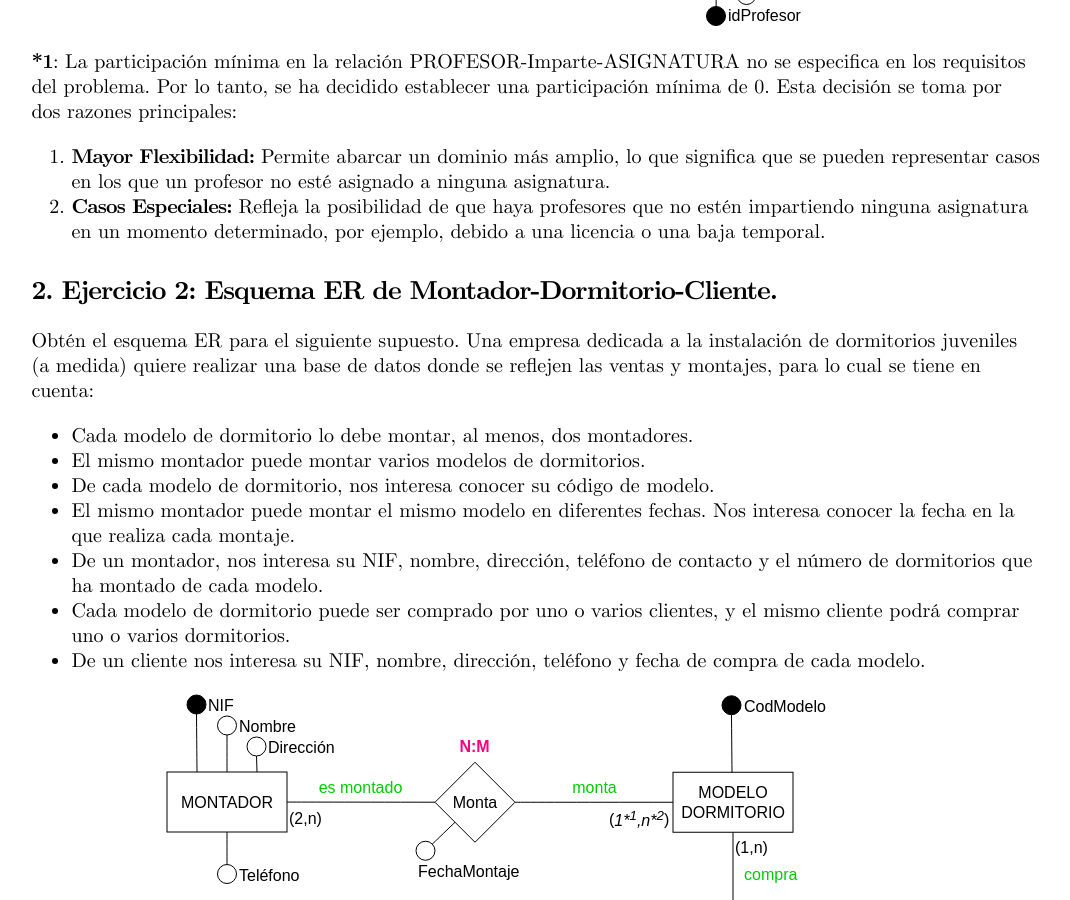
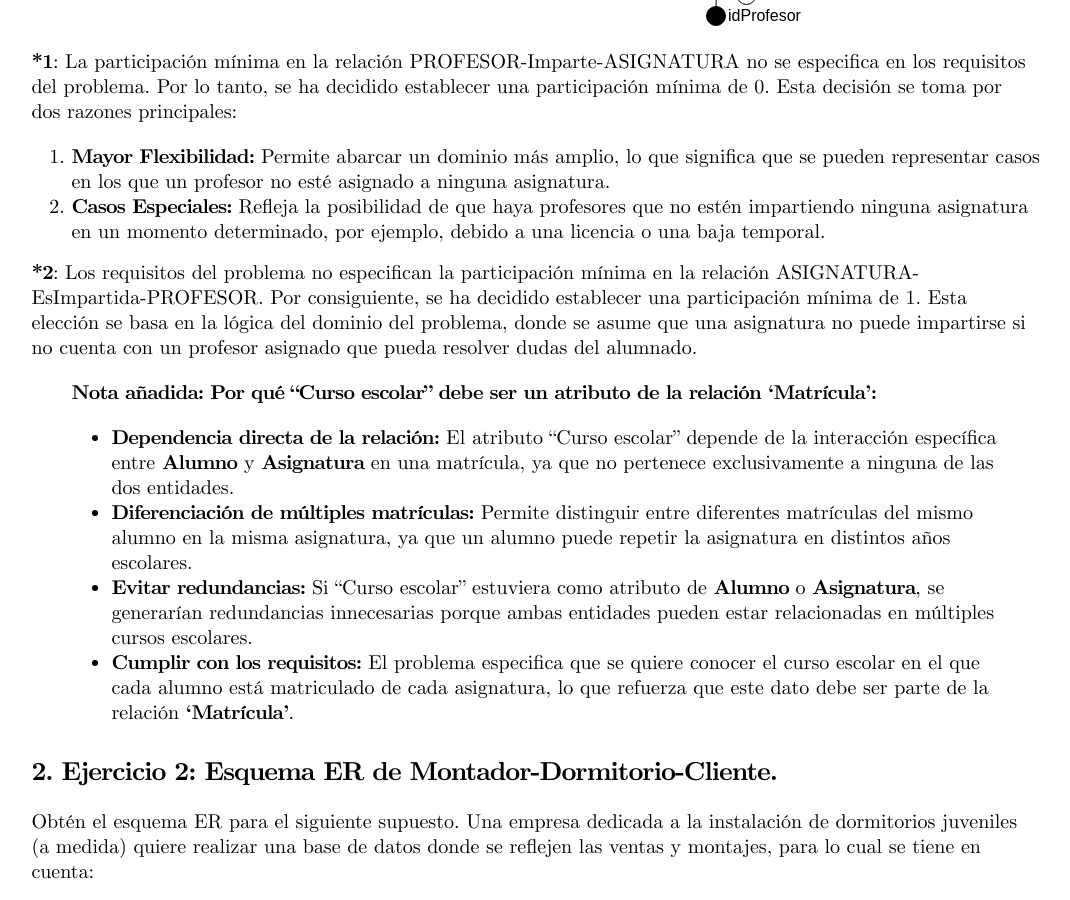
Before and after one commit to TeoRojas/teorojas.github.io, a Jekyll site: the page built from bases-de-datos/UD02-ejercicios.md, in a window 1280 px wide and 900 px high, scrolled down 1888 px. Shown: the whole window, without its empty margins (103-1173 px from the left). Built offline with Jekyll 4.4.1, drawn with Linux system fonts in a browser that asks for light colours; nearby versions of some CDN libraries.

Commit message:
BBDD.UD02.EX -> Ex01. Updated

```diff
--- a/bases-de-datos/UD02-ejercicios.md
+++ b/bases-de-datos/UD02-ejercicios.md
@@ -45,6 +45,15 @@ Elabora el esquema ER que contemple lo siguiente:
 
 1. **Mayor Flexibilidad:** Permite abarcar un dominio más amplio, lo que significa que se pueden representar casos en los que un profesor no esté asignado a ninguna asignatura.
 2. **Casos Especiales:** Refleja la posibilidad de que haya profesores que no estén impartiendo ninguna asignatura en un momento determinado, por ejemplo, debido a una licencia o una baja temporal.
+
+**\*2**: Los requisitos del problema no especifican la participación mínima en la relación ASIGNATURA-EsImpartida-PROFESOR. Por consiguiente, se ha decidido establecer una participación mínima de 1. Esta elección se basa en la lógica del dominio del problema, donde se asume que una asignatura no puede impartirse si no cuenta con un profesor asignado que pueda resolver dudas del alumnado.
+
+> **Nota añadida: Por qué "Curso escolar" debe ser un atributo de la relación 'Matrícula':**
+> - **Dependencia directa de la relación:** El atributo "Curso escolar" depende de la interacción específica entre **Alumno** y **Asignatura** en una matrícula, ya que no pertenece exclusivamente a ninguna de las dos entidades.
+> - **Diferenciación de múltiples matrículas:** Permite distinguir entre diferentes matrículas del mismo alumno en la misma asignatura, ya que un alumno puede repetir la asignatura en distintos años escolares.
+> - **Evitar redundancias:** Si "Curso escolar" estuviera como atributo de **Alumno** o **Asignatura**, se generarían redundancias innecesarias porque ambas entidades pueden estar relacionadas en múltiples cursos escolares.
+> - **Cumplir con los requisitos:** El problema especifica que se quiere conocer el curso escolar en el que cada alumno está matriculado de cada asignatura, lo que refuerza que este dato debe ser parte de la relación **'Matrícula'**.
+
 
 ## 2. Ejercicio 2: Esquema ER de Montador-Dormitorio-Cliente.
 
```
Also changed, not shown: bases-de-datos/imgs/ud02/ud02_ER_e01.svg.
